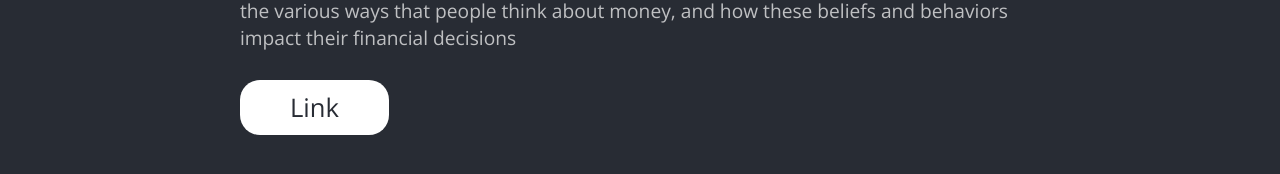
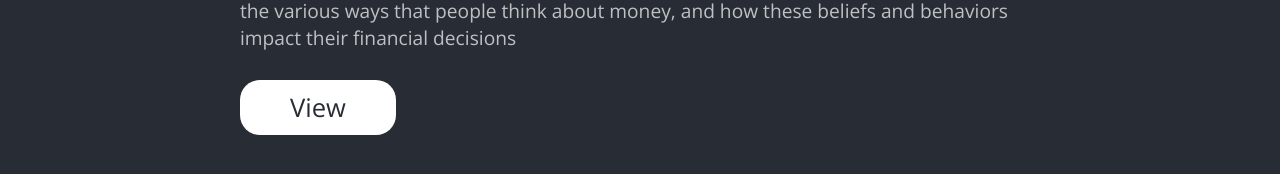
Before and after one commit to Buraiyen/Mindful-Nexus, an Angular app: page /psychology-of-money in a window 1280 px wide. Shown: the part 282-456 px from the top of the page. Built offline with nearby package versions, Linux system fonts and the light colour scheme.

Commit message:
:sparkles: feat: switch case for button

```diff
--- a/src/app/dynamic-page/dynamic-page.component.html
+++ b/src/app/dynamic-page/dynamic-page.component.html
@@ -6,5 +6,9 @@
   <p class="paragraph" *ngFor="let paragraph of pageData.content">
     {{ paragraph }}
   </p>
-  <a href="" class="button">Link</a>
+  <div [ngSwitch]="pageData.category">
+    <a *ngSwitchCase="'article'" href="" class="button">Read</a>
+    <a *ngSwitchCase="'podcast'" href="" class="button">Listen</a>
+    <a *ngSwitchDefault href="" class="button">View</a>
+  </div>
 </app-container>
```
